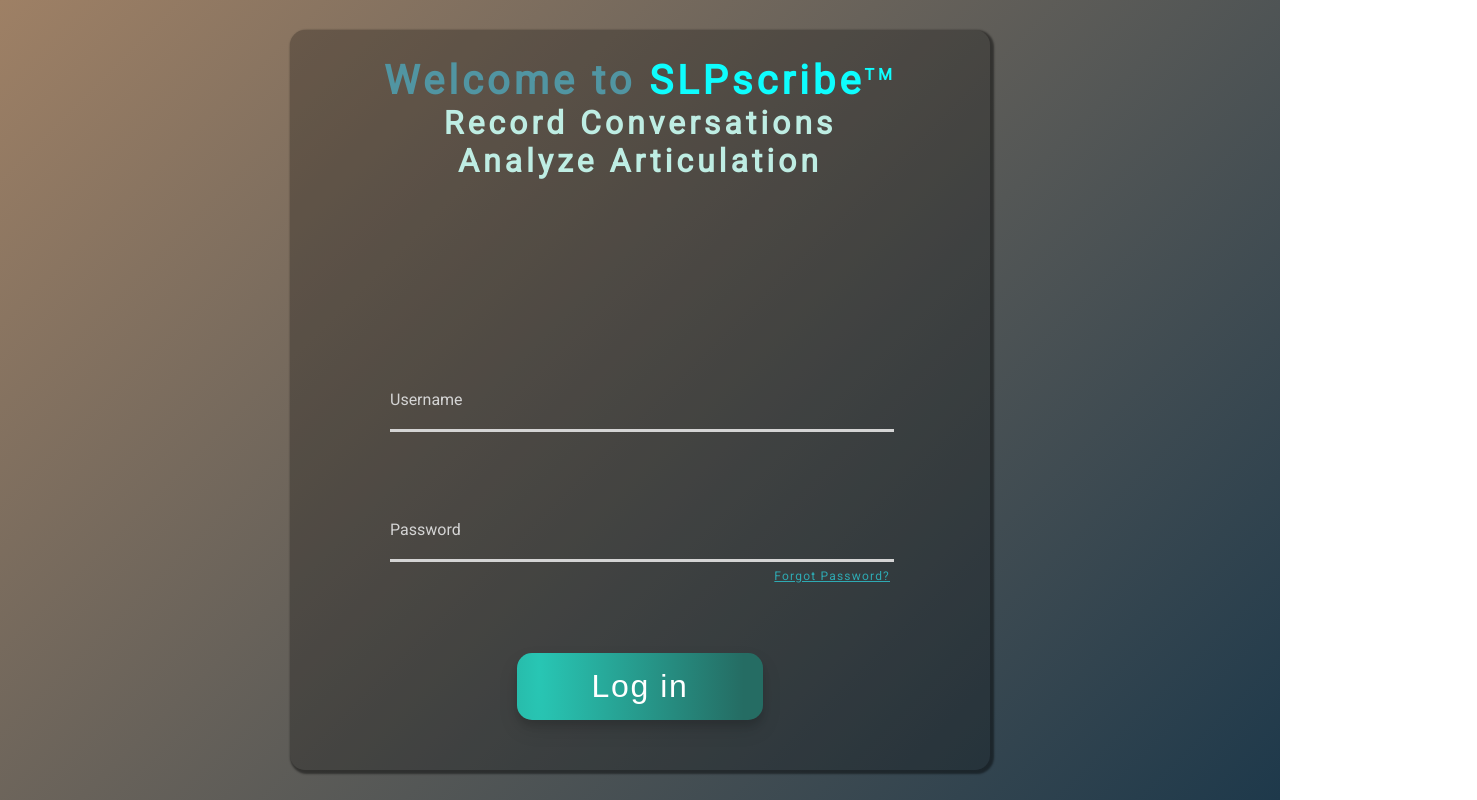
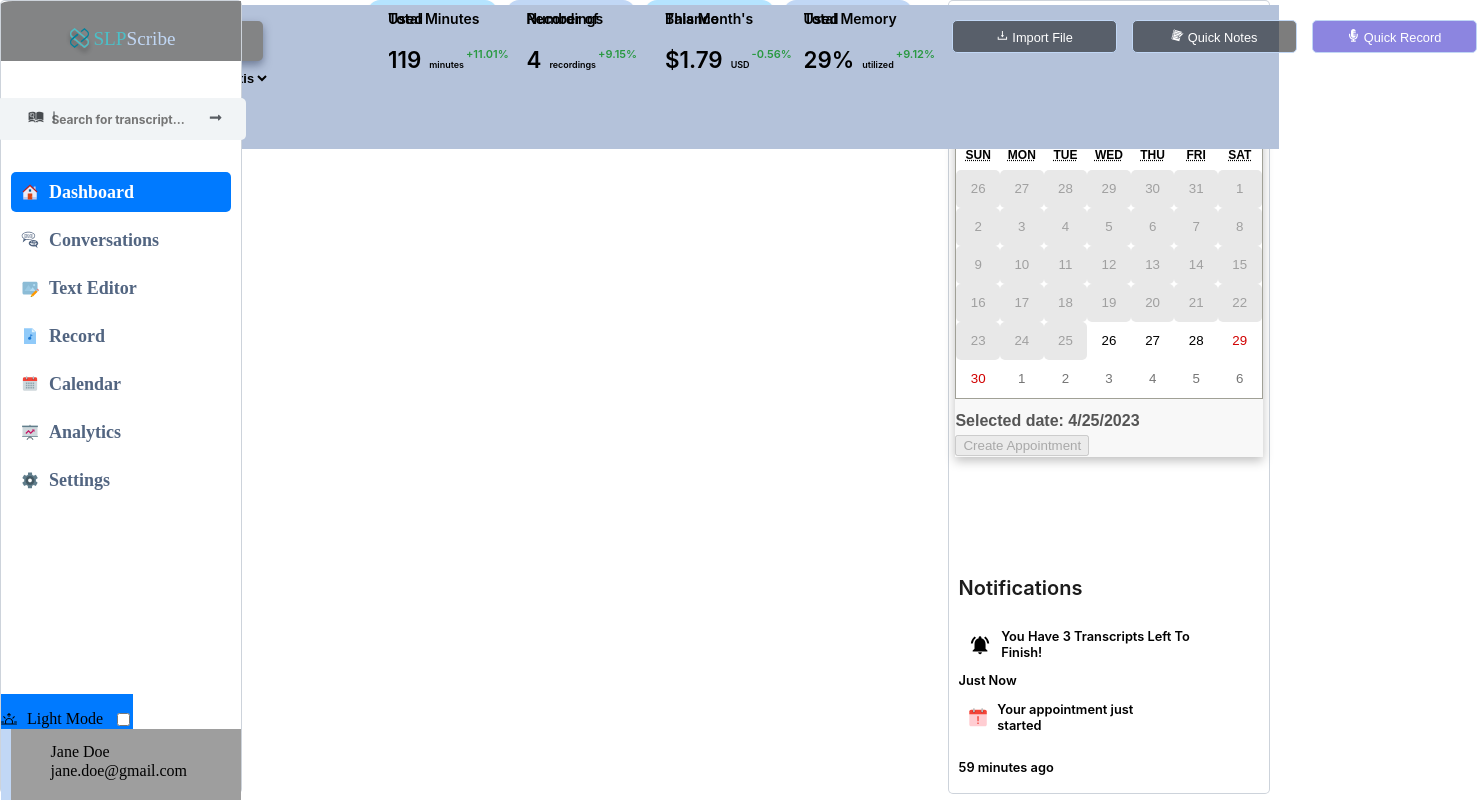
Before and after one commit to yet-it-compiles/Transcriber, a React (Vite) app: page /login in a window 1280 px wide. Shown: the whole page, 1477 px wide, since content can reach past the window. Built offline with nearby package versions, Linux system fonts and the light colour scheme; no server answers; grey boxes are pictures that could not be loaded.

Commit message:
Chore: Comment out broken code by @DavidLee36

```diff
--- a/src/App.jsx
+++ b/src/App.jsx
@@ -15,14 +15,9 @@
  * @requires TextEditor
  */
 
-import {
-    BrowserRouter,
-    Routes,
-    Route,
-  } from "react-router-dom";
-import AuthContextProvider from './contexts/AuthContext'
-
 import React from "react";
+//import AuthContextProvider from "./contexts/AuthContext";
+//import { BrowserRouter, Routes, Route } from "react-router-dom";
 import LeftNavigation from "./components/navigation/left/LeftNavigation";
 import DashboardHeader from "./components/dashboard-header/DashboardHeader";
 import RightNavigation from "./components/navigation/right/RightNavigation";
@@ -32,11 +27,9 @@
 /* Responsive Design Completed For Everything Above This Comment */
 import TextEditor from "./components/text-editor/TextEditor";
 import MediaRecorder from "./components/media-player/MediaRecorder";
-import LoginScreen from "./components/login/LoginScreen";
-import Dashboard from "./components/dashboard/Dashboard";
-import ForgotPassword from "./components/login/ForgotPassword";
-
-
+//import LoginScreen from "./components/login/LoginScreen";
+//import Dashboard from "./components/dashboard/Dashboard";
+//import ForgotPassword from "./components/login/ForgotPassword";
 
 /**
  * Entry level component that renders the application
@@ -48,10 +41,10 @@
         <>
             {/* 1. Dashboard View - Active */}
 
-            {/* <RightNavigation />
+            <RightNavigation />
             <DashboardHeader />
             <LeftNavigation />
-            <MetricWidgets /> */}
+            <MetricWidgets />
 
             {/* 2. Completed / Nearly Completed Pages />*/}
 
@@ -61,14 +54,31 @@
 
             {/* 3. Functionality Testing / Building */}
 
-            <BrowserRouter>
+            {/*  <BrowserRouter>
                 <Routes>
-                    <Route path="/" element={<MediaRecorder/>}/>
-                    <Route path="/login" element={<AuthContextProvider><LoginScreen/></AuthContextProvider>}/>
-                    <Route path="/dashboard" element={<Dashboard/>}/>
-                    <Route path="/forgot" element={<ForgotPassword/>}/>
+                    <Route
+                        path="/"
+                        element={<MediaRecorder />}
+                    />
+                    <Route
+                        path="/login"
+                        element={
+                            <AuthContextProvider>
+                                <LoginScreen />
+                            </AuthContextProvider>
+                        }
+                    />
+                    <Route
+                        path="/dashboard"
+                        element={<Dashboard />}
+                    />
+
+                    <Route
+                        path="/forgot"
+                        element={<ForgotPassword />}
+                    />
                 </Routes>
-                </BrowserRouter>
+            </BrowserRouter> */}
         </>
     );
 };
```
